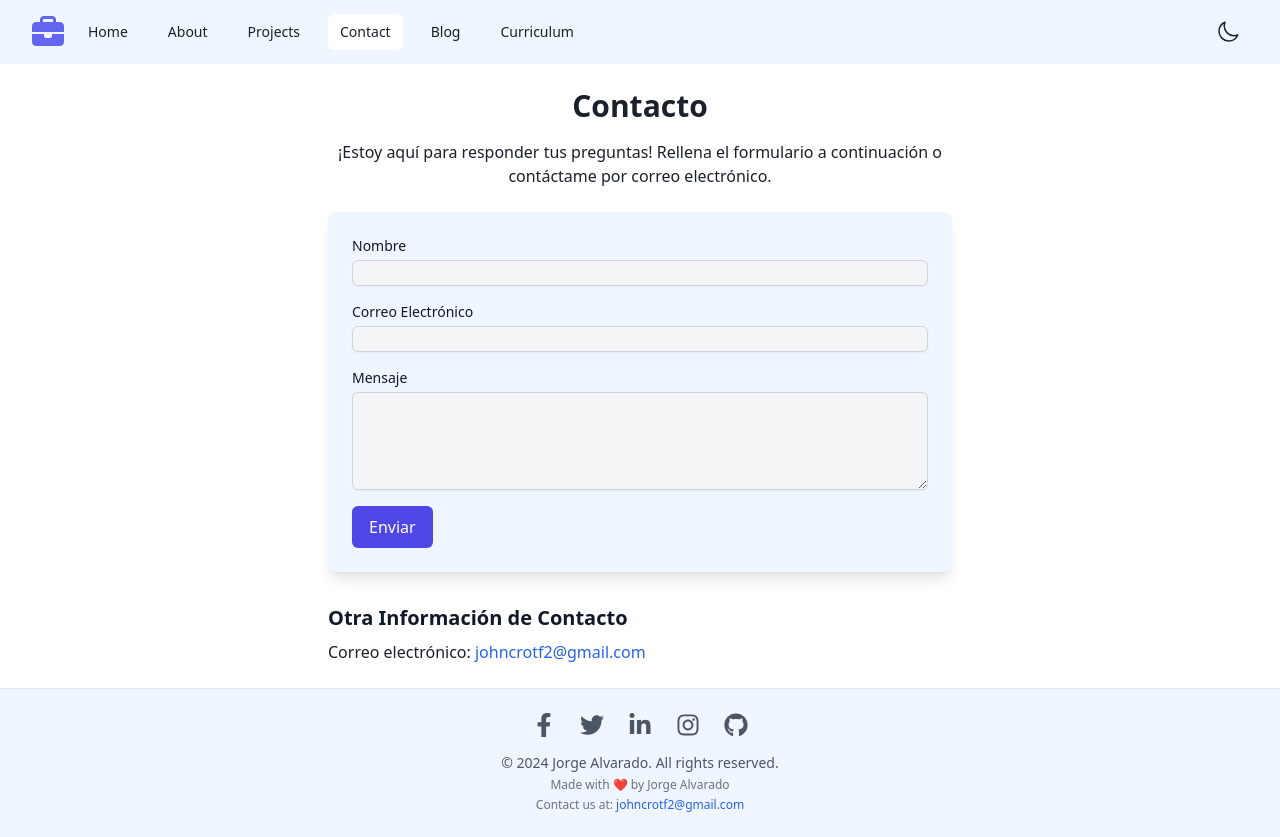
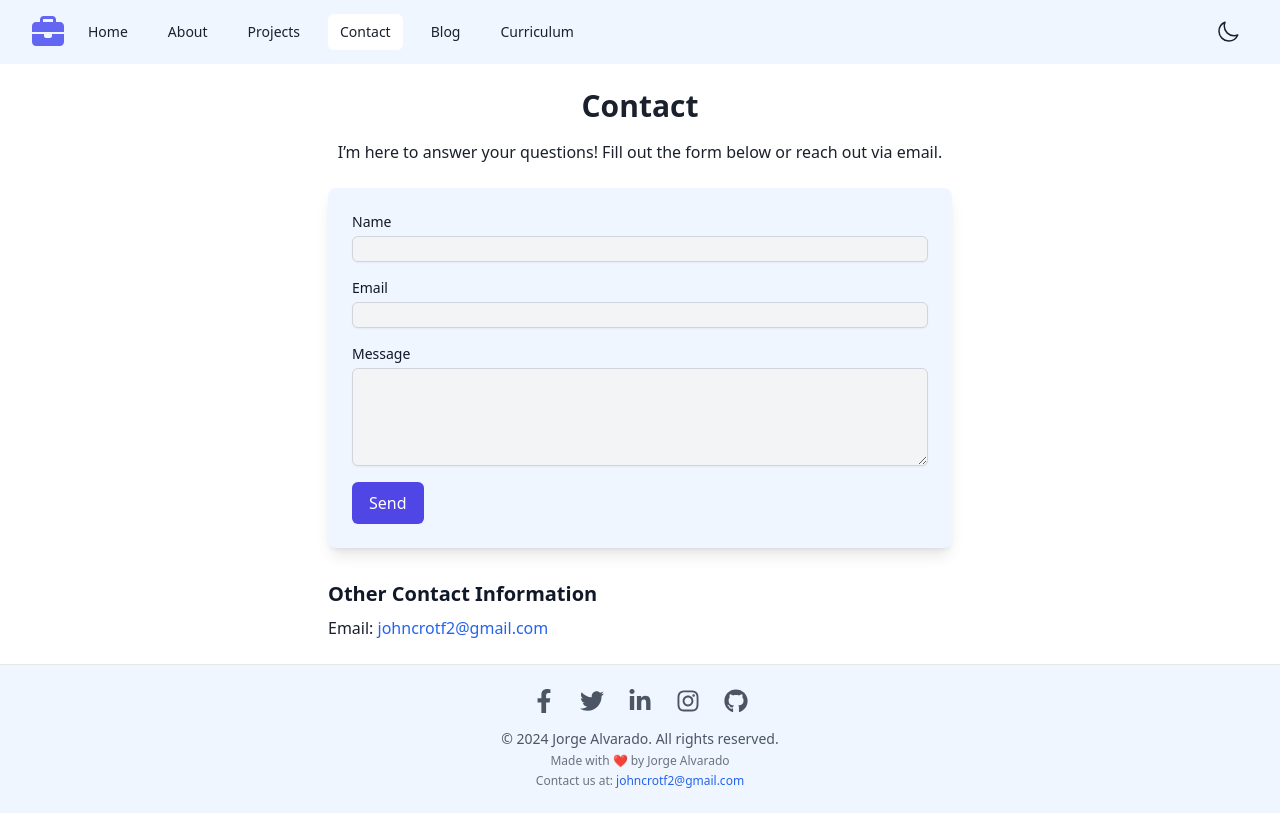
Before and after one commit to Georgeh30/V1_Portafolio, a React (Vite) app in the folder portfolio/: page /Portfolio/Contact in a window 1280 px wide. After the commit the page ends 813 px from the top, so only its background shows below. Built offline with nearby package versions, Linux system fonts and the light colour scheme.

Commit message:
Update english

```diff
--- a/portfolio/src/pages/contact/jsx/ContactPage.jsx
+++ b/portfolio/src/pages/contact/jsx/ContactPage.jsx
@@ -3,18 +3,18 @@
 import { Formik, Form, Field, ErrorMessage } from 'formik';
 import * as Yup from 'yup';
 
-// Definición del esquema de validación con Yup
+// Validation schema using Yup
 const validationSchema = Yup.object({
-    name: Yup.string().required('El nombre es obligatorio'),
-    email: Yup.string().email('El correo electrónico es inválido').required('El correo electrónico es obligatorio'),
-    message: Yup.string().required('El mensaje es obligatorio'),
+    name: Yup.string().required('Name is required'),
+    email: Yup.string().email('Invalid email address').required('Email is required'),
+    message: Yup.string().required('Message is required'),
 });
 
 const ContactPage = () => {
-    // Estado para manejar el estado del formulario
+    // State to manage form submission status
     const [formStatus, setFormStatus] = useState(null);
 
-    // Efecto para ocultar el mensaje después de 5 segundos
+    // Effect to hide status message after 5 seconds
     useEffect(() => {
         if (formStatus) {
             const timer = setTimeout(() => {
@@ -25,7 +25,7 @@
         }
     }, [formStatus]);
 
-    // Manejo del envío del formulario
+    // Form submission handler
     const handleSubmit = async (values, { resetForm }) => {
         try {
             const response = await fetch('https://formspree.io/f/xpwarjvl', {
@@ -38,23 +38,23 @@
             });
 
             if (response.ok) {
-                setFormStatus({ type: 'success', message: '¡Tu mensaje ha sido enviado con éxito!' });
+                setFormStatus({ type: 'success', message: 'Your message has been sent successfully!' });
                 resetForm();
             } else {
                 const errorData = await response.json();
-                throw new Error(errorData.error || 'Error al enviar el formulario');
+                throw new Error(errorData.error || 'Failed to submit the form');
             }
         } catch (error) {
-            console.error('Error al enviar el formulario:', error);
-            setFormStatus({ type: 'error', message: 'Hubo un error al enviar tu mensaje. Por favor, inténtalo de nuevo.' });
+            console.error('Error submitting form:', error);
+            setFormStatus({ type: 'error', message: 'There was an error sending your message. Please try again.' });
         }
     };
 
     return (
         <MainLayout>
             <div className="p-6 max-w-2xl mx-auto">
-                <h1 className="text-3xl font-bold mb-4 text-center">Contacto</h1>
-                <p className="mb-6 text-center">¡Estoy aquí para responder tus preguntas! Rellena el formulario a continuación o contáctame por correo electrónico.</p>
+                <h1 className="text-3xl font-bold mb-4 text-center">Contact</h1>
+                <p className="mb-6 text-center">I’m here to answer your questions! Fill out the form below or reach out via email.</p>
 
                 <div className="p-6 bg-lightColorHF dark:bg-gray-800 rounded-lg shadow-lg">
                     <Formik
@@ -65,7 +65,7 @@
                         {({ isSubmitting }) => (
                             <Form className="space-y-4">
                                 <div>
-                                    <label htmlFor="name" className="block text-sm font-medium text-gray-900 dark:text-gray-300">Nombre</label>
+                                    <label htmlFor="name" className="block text-sm font-medium text-gray-900 dark:text-gray-300">Name</label>
                                     <Field
                                         type="text"
                                         name="name"
@@ -76,7 +76,7 @@
                                 </div>
 
                                 <div>
-                                    <label htmlFor="email" className="block text-sm font-medium text-gray-900 dark:text-gray-300">Correo Electrónico</label>
+                                    <label htmlFor="email" className="block text-sm font-medium text-gray-900 dark:text-gray-300">Email</label>
                                     <Field
                                         type="email"
                                         name="email"
@@ -87,7 +87,7 @@
                                 </div>
 
                                 <div>
-                                    <label htmlFor="message" className="block text-sm font-medium text-gray-900 dark:text-gray-300">Mensaje</label>
+                                    <label htmlFor="message" className="block text-sm font-medium text-gray-900 dark:text-gray-300">Message</label>
                                     <Field
                                         as="textarea"
                                         name="message"
@@ -103,7 +103,7 @@
                                     disabled={isSubmitting}
                                     className="inline-flex items-center px-4 py-2 border border-transparent text-base font-medium rounded-md text-white bg-indigo-600 hover:bg-indigo-700 focus:outline-none focus:ring-2 focus:ring-offset-2 focus:ring-indigo-500"
                                 >
-                                    Enviar
+                                    Send
                                 </button>
                             </Form>
                         )}
@@ -113,19 +113,19 @@
                 {formStatus && (
                     <div
                         className={`fixed bottom-4 right-4 p-4 rounded-md shadow-lg text-white ${formStatus.type === 'success'
-                                ? 'bg-green-600 dark:bg-green-700'
-                                : formStatus.type === 'error'
-                                    ? 'bg-red-600 dark:bg-red-700'
-                                    : 'bg-orange-600 dark:bg-orange-700'
-                            }`}
+                            ? 'bg-green-600 dark:bg-green-700'
+                            : formStatus.type === 'error'
+                                ? 'bg-red-600 dark:bg-red-700'
+                                : 'bg-orange-600 dark:bg-orange-700'
+                        }`}
                     >
                         {formStatus.message}
                     </div>
                 )}
 
                 <div className="mt-8">
-                    <h2 className="text-xl font-semibold text-gray-900 dark:text-gray-100">Otra Información de Contacto</h2>
-                    <p className="mt-2">Correo electrónico: <a href="mailto:johncrotf2@gmail.com" className="text-blue-600 dark:text-blue-400 hover:underline">johncrotf2@gmail.com</a></p>
+                    <h2 className="text-xl font-semibold text-gray-900 dark:text-gray-100">Other Contact Information</h2>
+                    <p className="mt-2">Email: <a href="mailto:johncrotf2@gmail.com" className="text-blue-600 dark:text-blue-400 hover:underline">johncrotf2@gmail.com</a></p>
                 </div>
             </div>
         </MainLayout>
```
